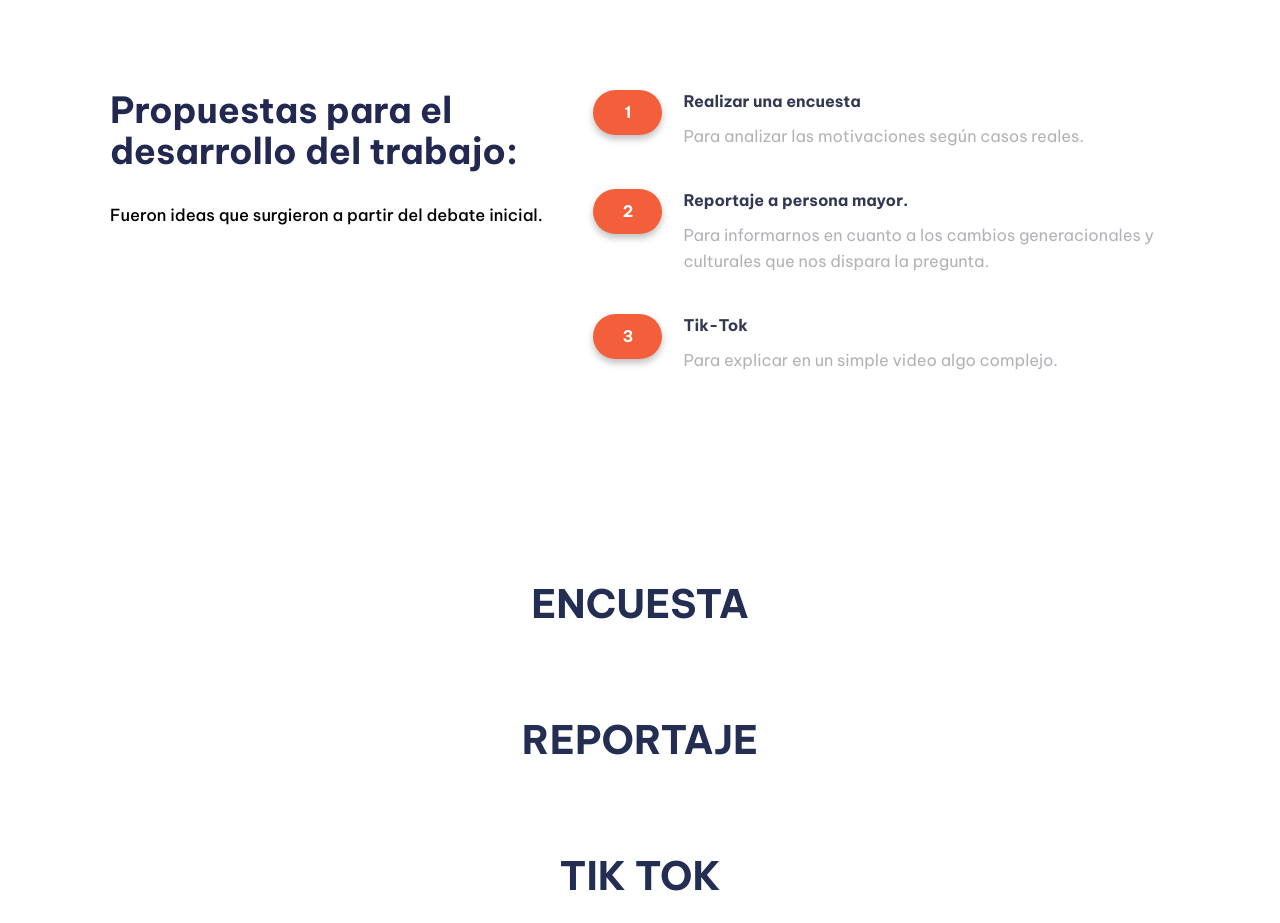
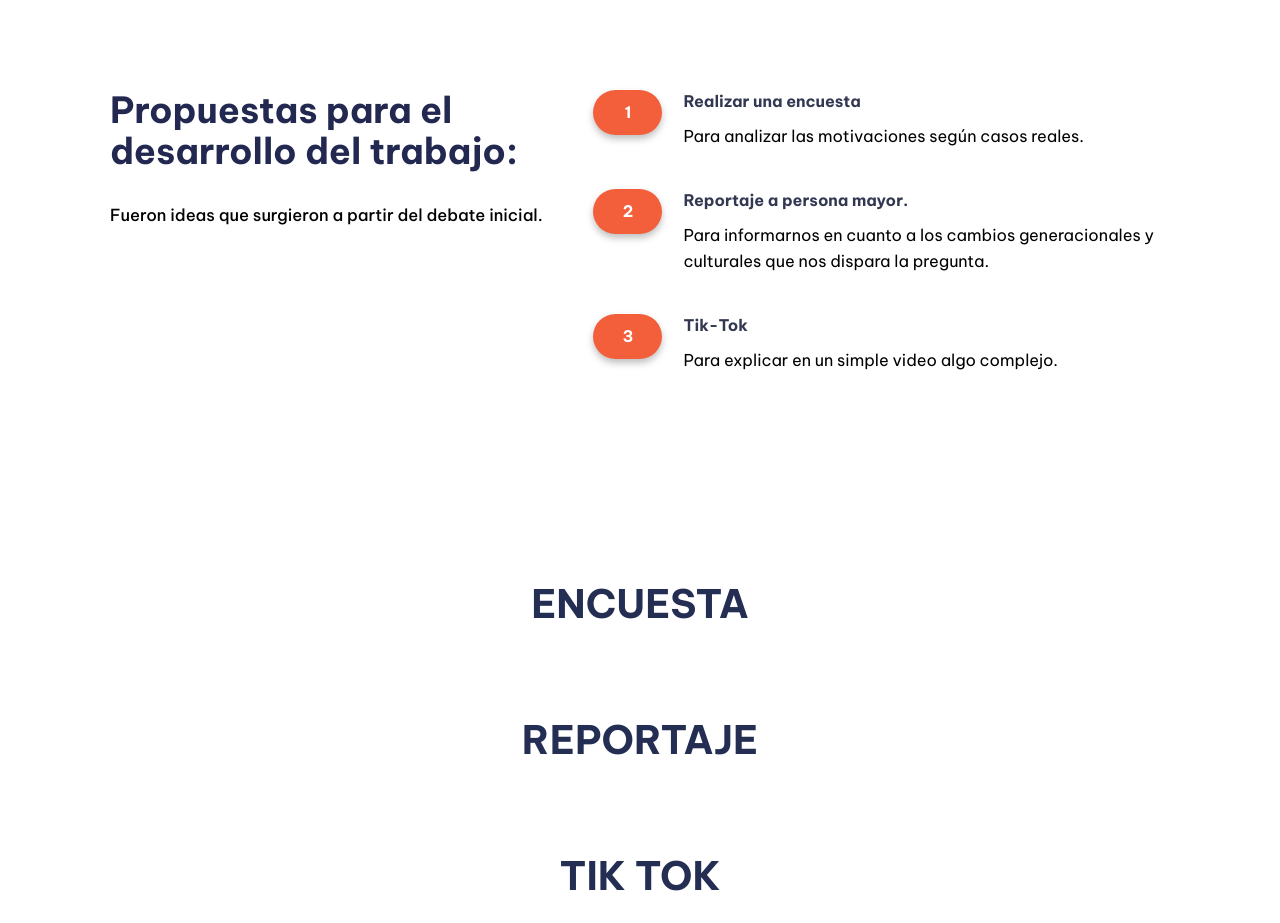
Before and after one commit to sofiavolpedo/learningagility, a plain HTML site: page index.html in a window 1280 px wide. Shown: the part 1540-2463 px from the top of the page. Drawn offline with Linux system fonts and the light colour scheme.

Commit message:
Segundo Commit

```diff
--- a/css/style.css
+++ b/css/style.css
@@ -95,7 +95,7 @@ h2{
 .list-p{
     font-size: 16.2984px;
     line-height: 26px;
-    color: #B3B2B7;
+    color: #000000;
 }
 .space-list{
     margin-bottom: 40px;
```
